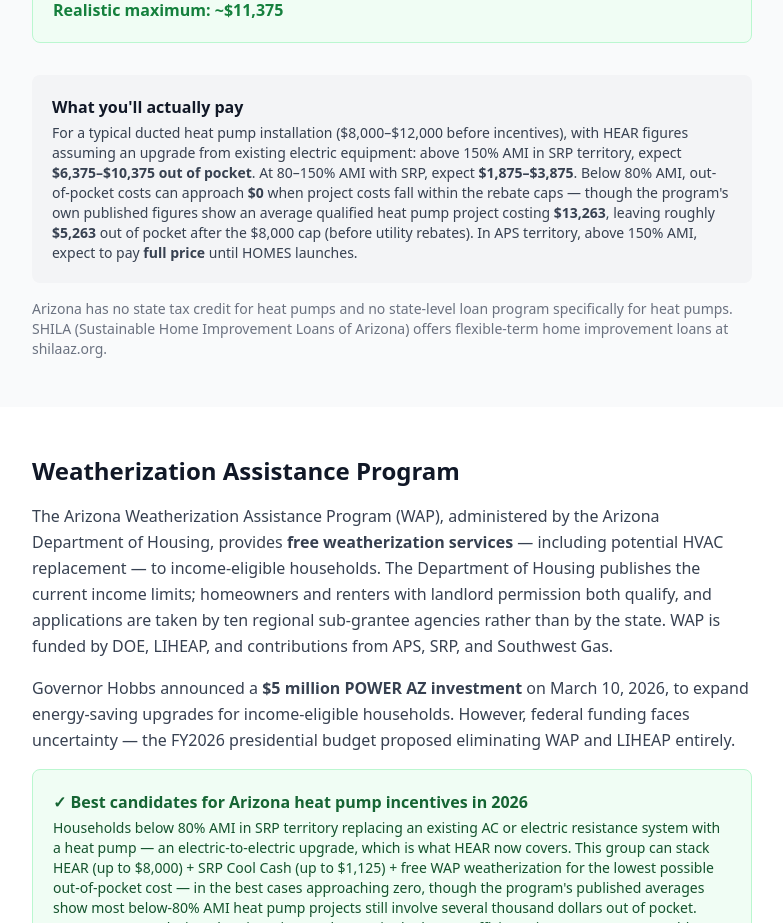
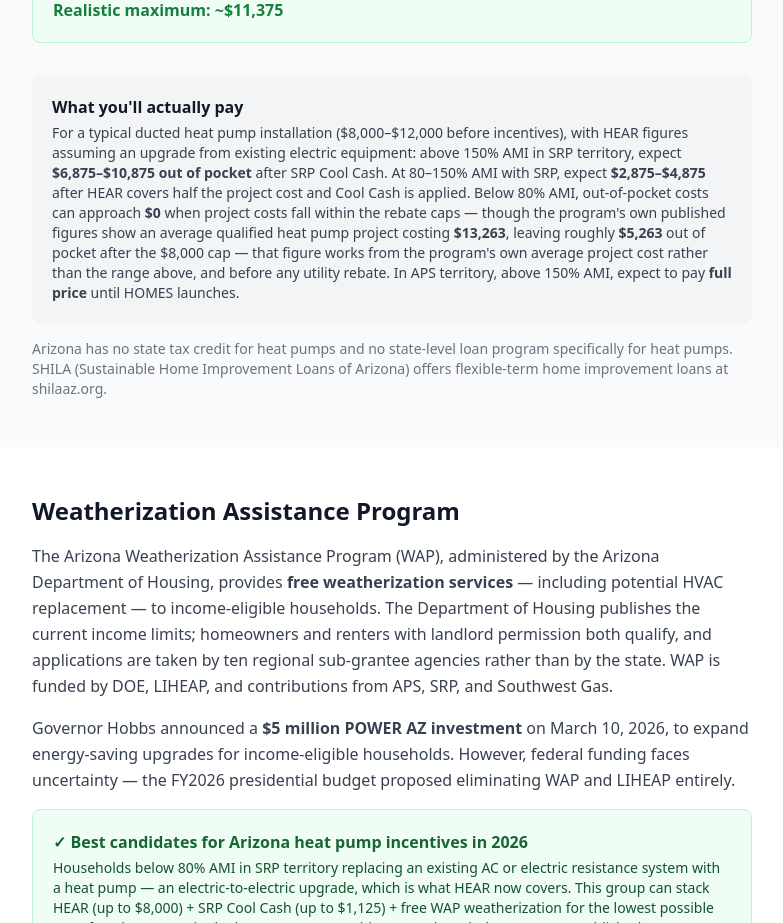
Before and after one commit to giniwproductions-88/homeenergybasics, a Next.js app: page /heat-pumps/states/az in a window 1280 px wide. Shown: the part 8820-9743 px from the top of the page, without its empty margins (248-1031 px from the left). Built offline with nearby package versions, Linux system fonts and the light colour scheme.

Commit message:
AZ: fix out-of-pocket arithmetic in pay box (was subtracting HPWH rebates from heat-pump-only installs)

```diff
--- a/src/app/heat-pumps/states/az/page.tsx
+++ b/src/app/heat-pumps/states/az/page.tsx
@@ -450,7 +450,7 @@
 
           <div className="bg-gray-100 rounded-lg p-5 mb-4">
             <p className="font-semibold text-gray-900 mb-1">What you&apos;ll actually pay</p>
-            <p className="text-sm text-gray-700">For a typical ducted heat pump installation ($8,000–$12,000 before incentives), with HEAR figures assuming an upgrade from existing electric equipment: above 150% AMI in SRP territory, expect <strong>$6,375–$10,375 out of pocket</strong>. At 80–150% AMI with SRP, expect <strong>$1,875–$3,875</strong>. Below 80% AMI, out-of-pocket costs can approach <strong>$0</strong> when project costs fall within the rebate caps — though the program&apos;s own published figures show an average qualified heat pump project costing <strong>$13,263</strong>, leaving roughly <strong>$5,263</strong> out of pocket after the $8,000 cap (before utility rebates). In APS territory, above 150% AMI, expect to pay <strong>full price</strong> until HOMES launches.</p>
+            <p className="text-sm text-gray-700">For a typical ducted heat pump installation ($8,000–$12,000 before incentives), with HEAR figures assuming an upgrade from existing electric equipment: above 150% AMI in SRP territory, expect <strong>$6,875–$10,875 out of pocket</strong> after SRP Cool Cash. At 80–150% AMI with SRP, expect <strong>$2,875–$4,875</strong> after HEAR covers half the project cost and Cool Cash is applied. Below 80% AMI, out-of-pocket costs can approach <strong>$0</strong> when project costs fall within the rebate caps — though the program&apos;s own published figures show an average qualified heat pump project costing <strong>$13,263</strong>, leaving roughly <strong>$5,263</strong> out of pocket after the $8,000 cap — that figure works from the program&apos;s own average project cost rather than the range above, and before any utility rebate. In APS territory, above 150% AMI, expect to pay <strong>full price</strong> until HOMES launches.</p>
           </div>
           <p className="text-sm text-gray-500">
             Arizona has no state tax credit for heat pumps and no state-level loan program specifically for heat pumps. SHILA (Sustainable Home Improvement Loans of Arizona) offers flexible-term home improvement loans at shilaaz.org.
```
